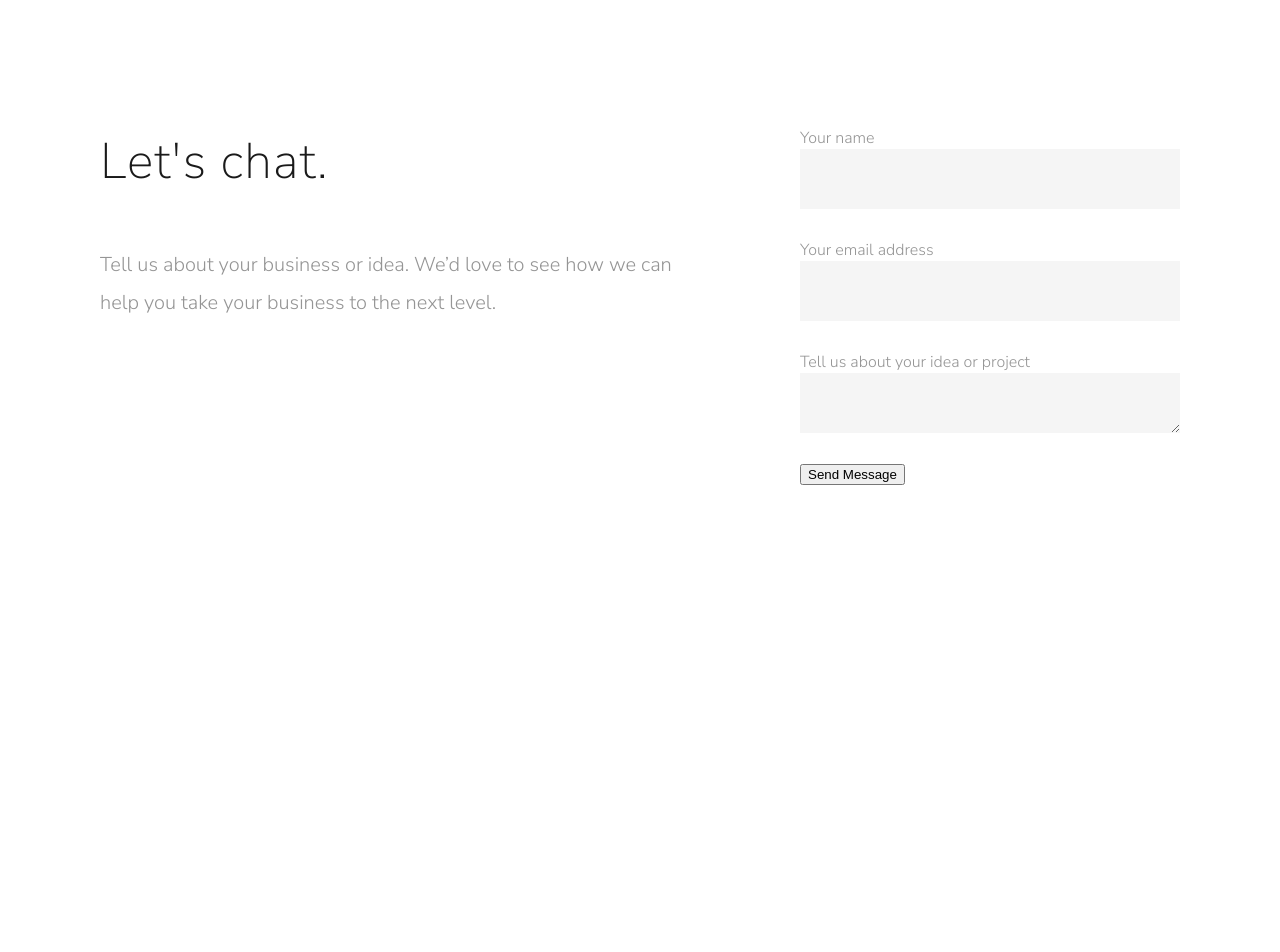
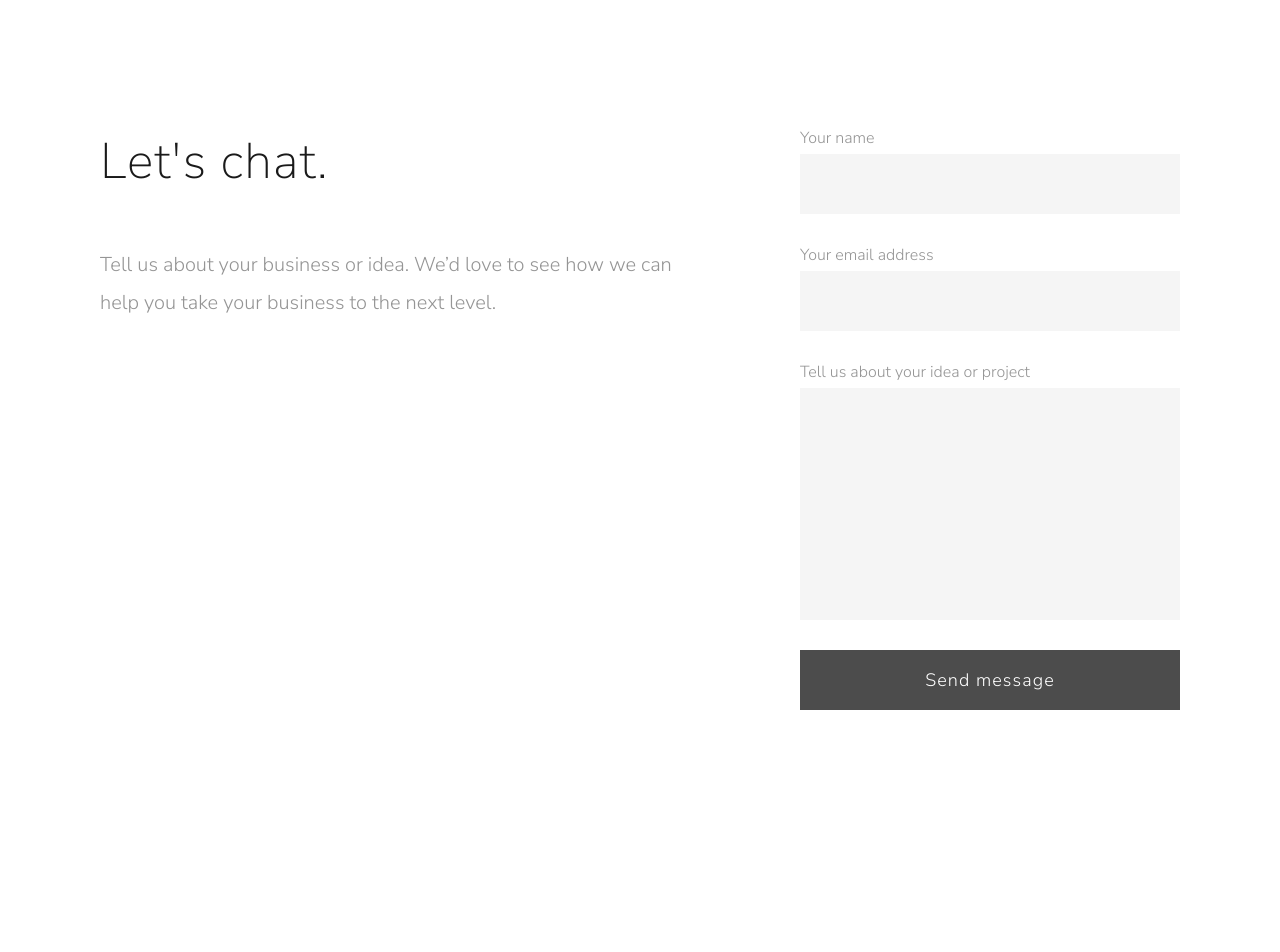
Before and after one commit to moyer/zoe.works, a Jekyll site: the page built from index.html, in a window 1280 px wide. Shown: the part 3170-4122 px from the top of the page. Built offline with Jekyll 4.4.1, drawn with Linux system fonts in a browser that asks for light colours; before the commit the page ends 3955 px from its top, so only the background shows below that.

Commit message:
add styles for contact form input, textarea, button

```diff
--- a/css/style.scss
+++ b/css/style.scss
@@ -240,13 +240,41 @@ body {
     font-weight: 300;
     font-size: 16px;
     color: #959595;
+    display: block;
+    margin-bottom: 5px;
   }
 
   .field {
     display: block;
     background-color: #F5F5F5;
     border: none;
+    width: 100%;
+    margin-bottom: 30px;
+    outline: none;
+    font-size: 18px;
+    color: #1a1a1a;
+    font-weight: 300;
+    padding: 20px;
+    font-family: inherit;
+  }
+
+  input.field {
+    height: 60px;
+  }
+
+  textarea.field {
+    resize: none;
+    overflow: auto;
+  }
+
+  .button {
+    font-family:inherit;
     height: 60px;
     width: 100%;
-    margin-bottom: 30px;
+    background-color: rgba(0,0,0,.7);
+    color: #fff;
+    font-size: 18px;
+    text-align: center;
+    border: none;
+    letter-spacing: 0.06em;
   }
--- a/index.html
+++ b/index.html
@@ -66,8 +66,8 @@ layout: default
     </div>
     <div>
       <label for="message">Tell us about your idea or project</label>
-      <textarea class="field" id="message" name="message" rows=200></textarea>
+      <textarea class="field" id="message" name="message" rows=8></textarea>
     </div>
-    <input id="submit" name="submit" type="Submit" value="Send Message"/>
+    <input class="button" id="submit" name="submit" type="Submit" value="Send message"/>
   </form>
 </div>
```
